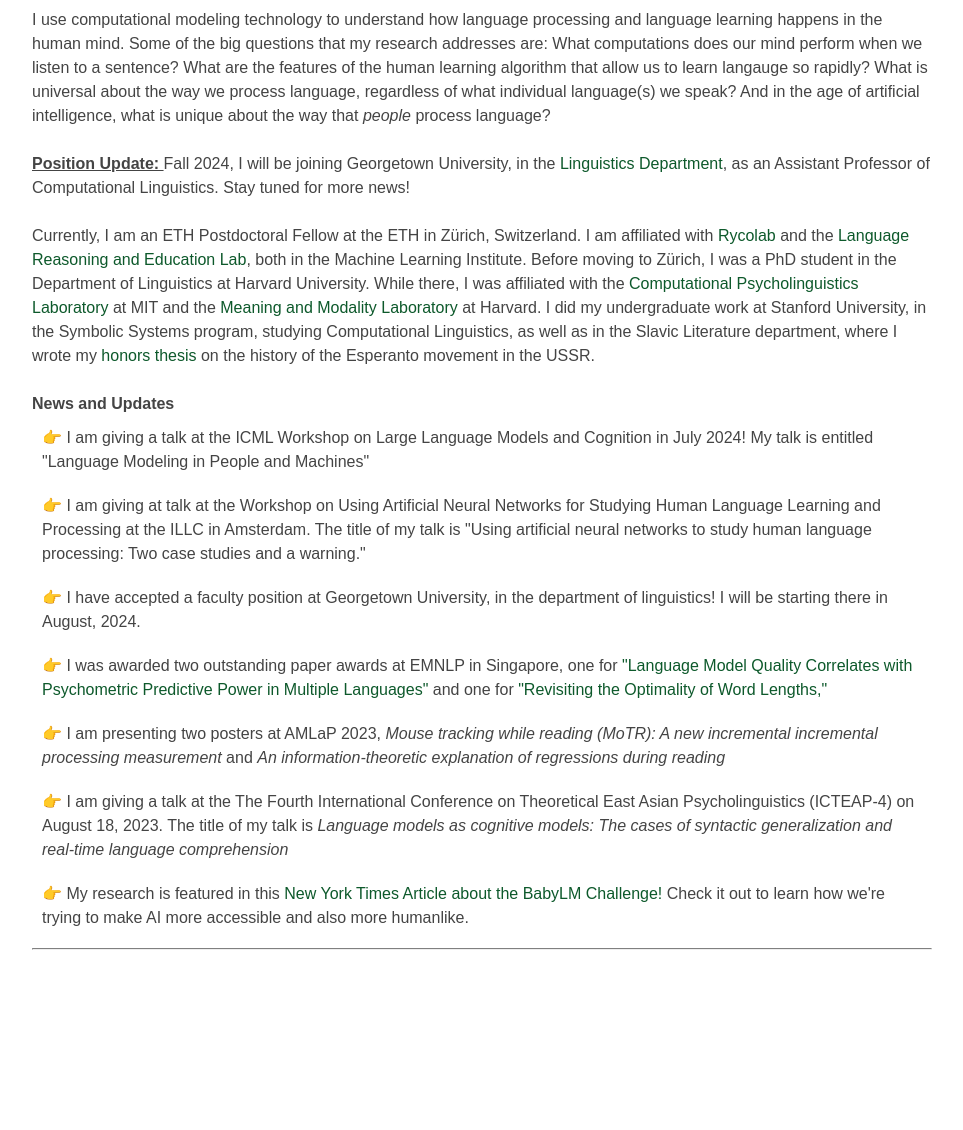
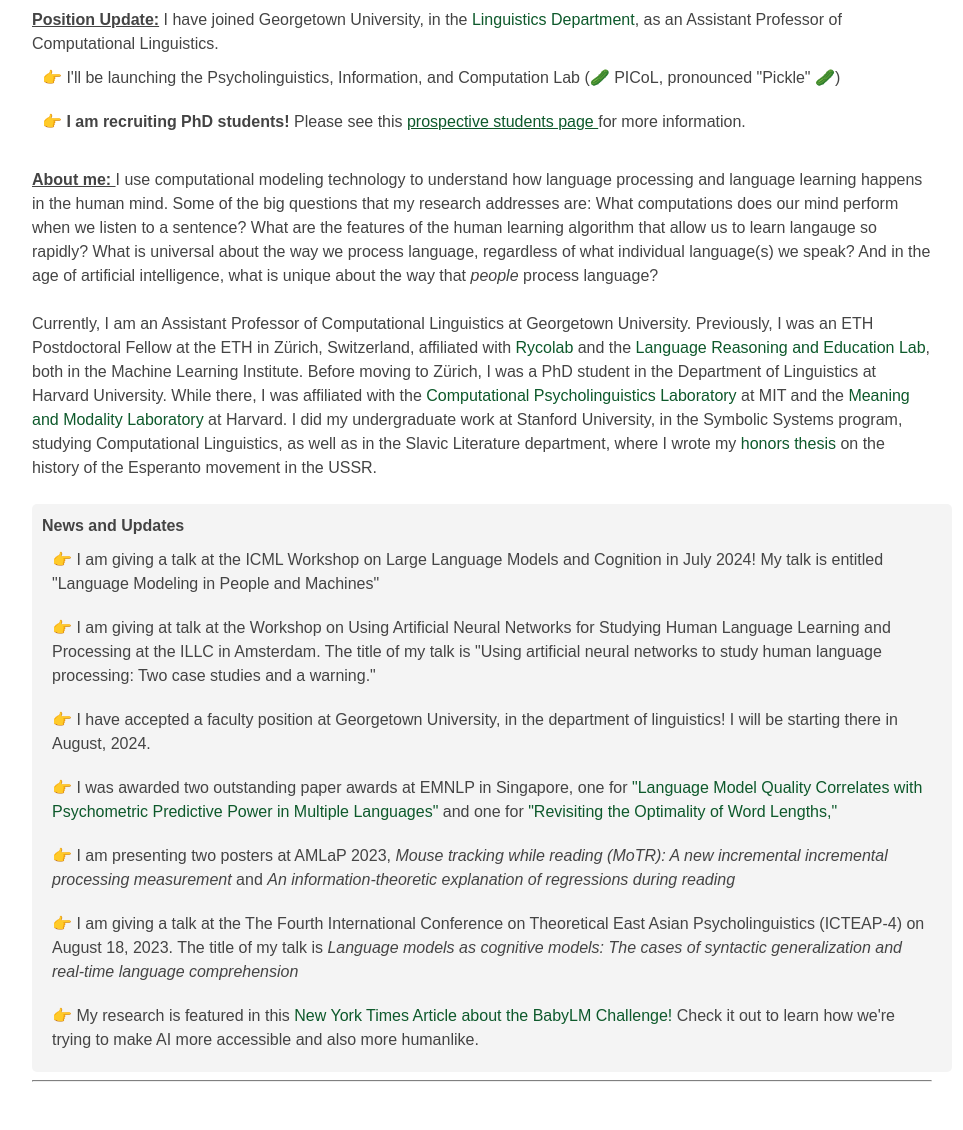
Before and after one commit to wilcoxeg/wilcoxeg.github.io, a plain HTML site: page index.html in a window 1280 px wide. Shown: the part 271-1401 px from the top of the page, without its empty margins (158-1121 px from the left). Before the commit the page ends 1269 px from the top, so only its background shows below. Drawn offline with Linux system fonts and the light colour scheme.

Commit message:
update position and added prospective students page

```diff
--- a/index.html
+++ b/index.html
@@ -21,25 +21,34 @@ CV: <a href="images/EGW_CV.pdf">EGW_CV.pdf</a> (last updated: June 2024) <br>
 GS: <a href="https://scholar.google.com/citations?user=5jzLBBwAAAAJ&hl=en&authuser=1"> Research Papers </a><br>
 Github: <a href="https://github.com/wilcoxeg">wilcoxeg</a><br>
 Twitter: <a href="https://twitter.com/wegotlieb">@wegotlieb</a><br>
-Email: ethan.wilcox@inf.ethz.ch, wilcoxeg@gmail.com<br>
+Email: ethan.wilcox@georgetown.edu <br>
 <br>
 </div>
 </section>
 
 <div class="row">
 
-	I use computational modeling technology to understand how language processing and language learning happens in the human mind. Some of the big questions that my research addresses are: What computations does our mind perform when we listen to a sentence? What are the features of the human learning algorithm that allow us to learn langauge so rapidly? What is universal about the way we process language, regardless of what individual language(s) we speak? And in the age of artificial intelligence, what is unique about the way that <i> people </i> process language?
+
+	<b> <u> Position Update:</b></u> I have joined Georgetown University, in the <a href="https://linguistics.georgetown.edu/"> Linguistics Department</a>, as an Assistant Professor of Computational Linguistics.
+
+	<br>
+
+	<div class="update-bullet"> &#128073; I'll be launching the Psycholinguistics, Information, and Computation Lab (&#129362; PICoL, pronounced "Pickle" &#129362;) </div>
+
+	<div class="update-bullet"> &#128073;  <b> I am recruiting PhD students! </b> Please see this <a href="prospective-students.html"> <u> prospective students page </u> </a> for more information. </div>
+
+	<br>
+
+	<b> <u> About me: </u> </b> I use computational modeling technology to understand how language processing and language learning happens in the human mind. Some of the big questions that my research addresses are: What computations does our mind perform when we listen to a sentence? What are the features of the human learning algorithm that allow us to learn langauge so rapidly? What is universal about the way we process language, regardless of what individual language(s) we speak? And in the age of artificial intelligence, what is unique about the way that <i> people </i> process language?
 
 	<br><br>
 
-	<b> <u> Position Update: </b></u> Fall 2024, I will be joining Georgetown University, in the <a href="https://linguistics.georgetown.edu/"> Linguistics Department</a>, as an Assistant Professor of Computational Linguistics. Stay tuned for more news!
-
-	<br><br>
-
-	Currently, I am an ETH Postdoctoral Fellow at the ETH in Zürich, Switzerland. I am affiliated with <a href="https://rycolab.io/"> Rycolab </a> and the <a href="https://www.mrinmaya.io/"> Language Reasoning and Education Lab</a>, both in the Machine Learning Institute. Before moving to Zürich, I was a PhD student in the Department of Linguistics at Harvard University. While there, I was affiliated with the <a href="http://cpl.mit.edu/"> Computational Psycholinguistics Laboratory </a> at MIT and the <a href="https://projects.iq.harvard.edu/meaningandmodality/home"> Meaning and Modality Laboratory </a> at Harvard. I did my undergraduate work at Stanford University, in the Symbolic Systems program, studying Computational Linguistics, as well as in the Slavic Literature department, where I wrote my <a href="http://satesperanto.org/IMG/pdf/Revolutionary_Linguistics.pdf"> honors thesis </a> on the history of the Esperanto movement in the USSR.
+	Currently, I am an Assistant Professor of Computational Linguistics at Georgetown University. Previously, I was an ETH Postdoctoral Fellow at the ETH in Zürich, Switzerland, affiliated with <a href="https://rycolab.io/"> Rycolab </a> and the <a href="https://www.mrinmaya.io/"> Language Reasoning and Education Lab</a>, both in the Machine Learning Institute. Before moving to Zürich, I was a PhD student in the Department of Linguistics at Harvard University. While there, I was affiliated with the <a href="http://cpl.mit.edu/"> Computational Psycholinguistics Laboratory </a> at MIT and the <a href="https://projects.iq.harvard.edu/meaningandmodality/home"> Meaning and Modality Laboratory </a> at Harvard. I did my undergraduate work at Stanford University, in the Symbolic Systems program, studying Computational Linguistics, as well as in the Slavic Literature department, where I wrote my <a href="http://satesperanto.org/IMG/pdf/Revolutionary_Linguistics.pdf"> honors thesis </a> on the history of the Esperanto movement in the USSR.
 </div>
 
 <br>
+
+<div class="updates">
 
 <b> News and Updates </b>
 
@@ -54,11 +63,11 @@ Email: ethan.wilcox@inf.ethz.ch, wilcoxeg@gmail.com<br>
 <div class="update-bullet"> &#128073; I am presenting two posters at AMLaP 2023, <i> Mouse tracking while reading (MoTR): A new incremental incremental processing measurement </i> and <i> An information-theoretic explanation of regressions during reading </i>  </div>
 
 <div class="update-bullet"> &#128073; I am giving a talk at the The Fourth International Conference on
-Theoretical East Asian Psycholinguistics (ICTEAP-4) on August 18, 2023. The title of my talk is <i> Language models as cognitive models: The cases of syntactic generalization and real-time language comprehension  </i>  </div>
+Theoretical East Asian Psycholinguistics (ICTEAP-4) on August 18, 2023. The title of my talk is <i> Language models as cognitive models: The cases of syntactic generalization and real-time language comprehension  </i></div>
 
 <div class="update-bullet"> &#128073; My research is featured in this <a href="https://www.nytimes.com/2023/05/30/science/ai-chatbots-language-learning-models.html"> New York Times Article about the BabyLM Challenge! </a> Check it out to learn how we're trying to make AI more accessible and also more humanlike.  </div>
 
-
+</div>
 
 <hr>
 
--- /dev/null
+++ b/prospective-students.html
@@ -0,0 +1,45 @@
+<!DOCTYPE html>
+<html>
+<head>
+  <link rel="stylesheet" href="stylesheet.css">
+</head>
+
+<div id="navbar">
+<h4> <a href="index.html"> Ethan Gotlieb Wilcox </a> • <a href="research.html"> Research</a> • <a href="teaching.html"> Teaching</a> • <a href="errata.html"> Miscellany </a> <br> <hr> </h4>
+</div>
+
+<b> Prospective PhD Students: </b> <br> <br>
+
+I am actively recruiting PhD students through the Linguistics Department at Georgetown University</a>. If you are interested in working with me as PhD student, please:
+
+<div class="update-bullet"> &#128073; Send me an email with “[PhD Applicant]” in the subject. Please describe a bit about your background and interests, and mention one or two project ideas for your PhD work. </div>
+
+<div class="update-bullet"> &#128073; Submit your application through the Georgetown University Application portal. Make sure you apply to the “Computational Linguistics” concentration. <a href="https://linguistics.georgetown.edu/programs/phd-programs/"> <u> More information can be found at this link. </u> </a> </div>
+
+<br>
+
+<i> PhD Topics: </i> The best way to get a sense of the topics I am likely to supervise is to <a href="https://scholar.google.com/citations?user=5jzLBBwAAAAJ&hl=en&oi=ao"> take a look at my recent publications.</a> Below, is a partial list of my current foci.<br><br>
+
+&nbsp;&nbsp;  • Computational models of language processing (particularly language comprehension) <br>
+&nbsp;&nbsp;  • Data-efficient machine learning and its applications to language acquisition <br>
+&nbsp;&nbsp;  • Information theory and its applications to linguistics, broadly <br>
+&nbsp;&nbsp;  • Understanding the role of (multi)modality in language processing <br>
+
+<br>
+
+<i> Background: </i> My research is interdisciplinary, meaning I am interested in working with students from different intellectual backgrounds. If you have experience in either linguistics, experimental psychology, or computer science (especially Natural Language Processing and Machine Learning), then you are likely a good fit!
+
+
+<br>
+<br>
+
+<b> Prospective Masters Students: </b> <br><br>
+
+Prospective students should apply through the <a href="https://linguistics.georgetown.edu/programs/master-degree-programs/"> Linguistics Masters Program. </a>
+
+<br>
+
+<br>
+
+
+<hr>
--- a/stylesheet.css
+++ b/stylesheet.css
@@ -54,9 +54,12 @@ hr {
 }
 
 .updates {
-  float: left;
+  border-radius: 5px;
+  float: middle;
   position:relative;
-  width: 50%;
+  width: 100%;
+  background-color: #f4f4f4;
+  padding: 10px;
 }
 
 .update-bullet {
```
